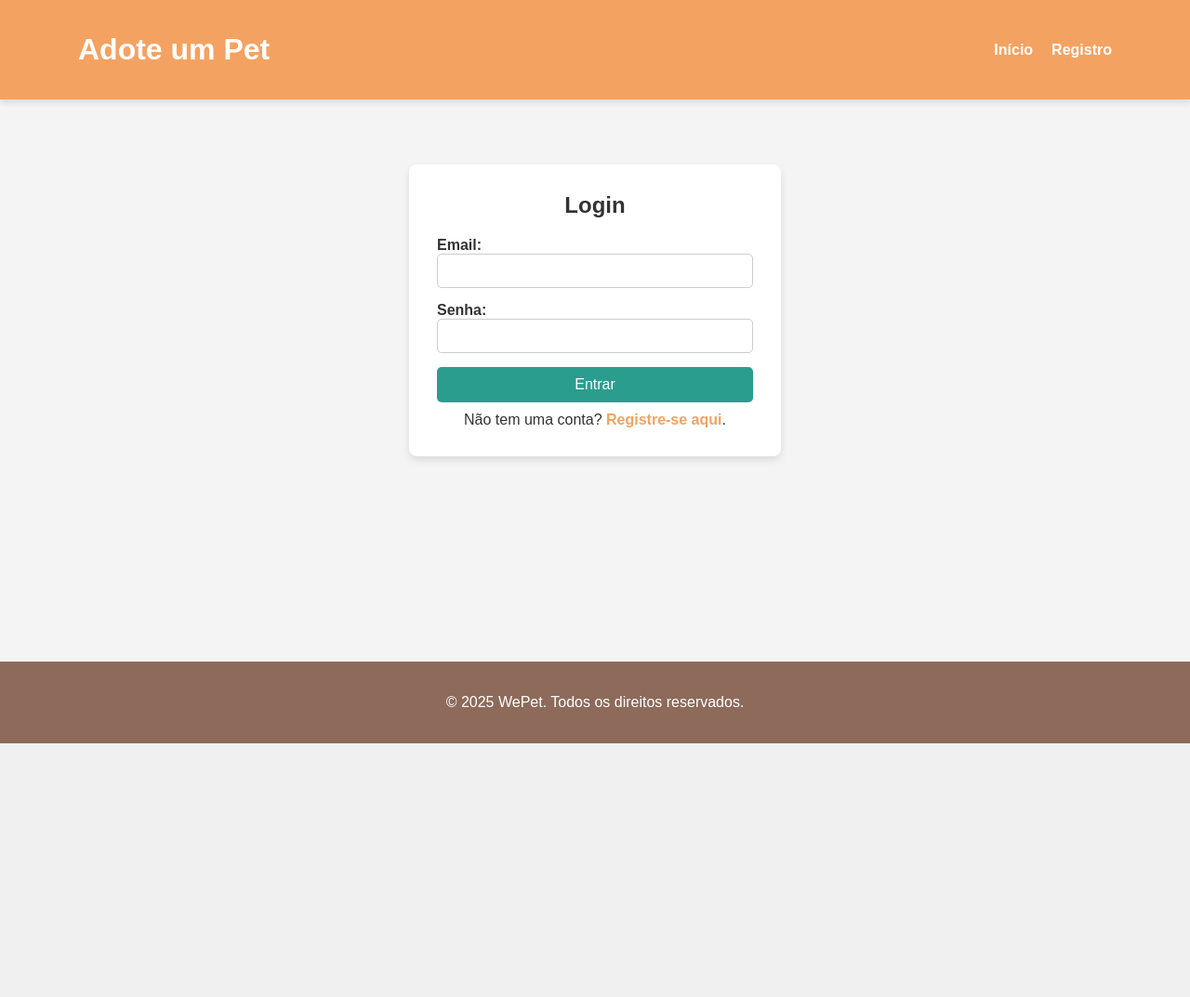
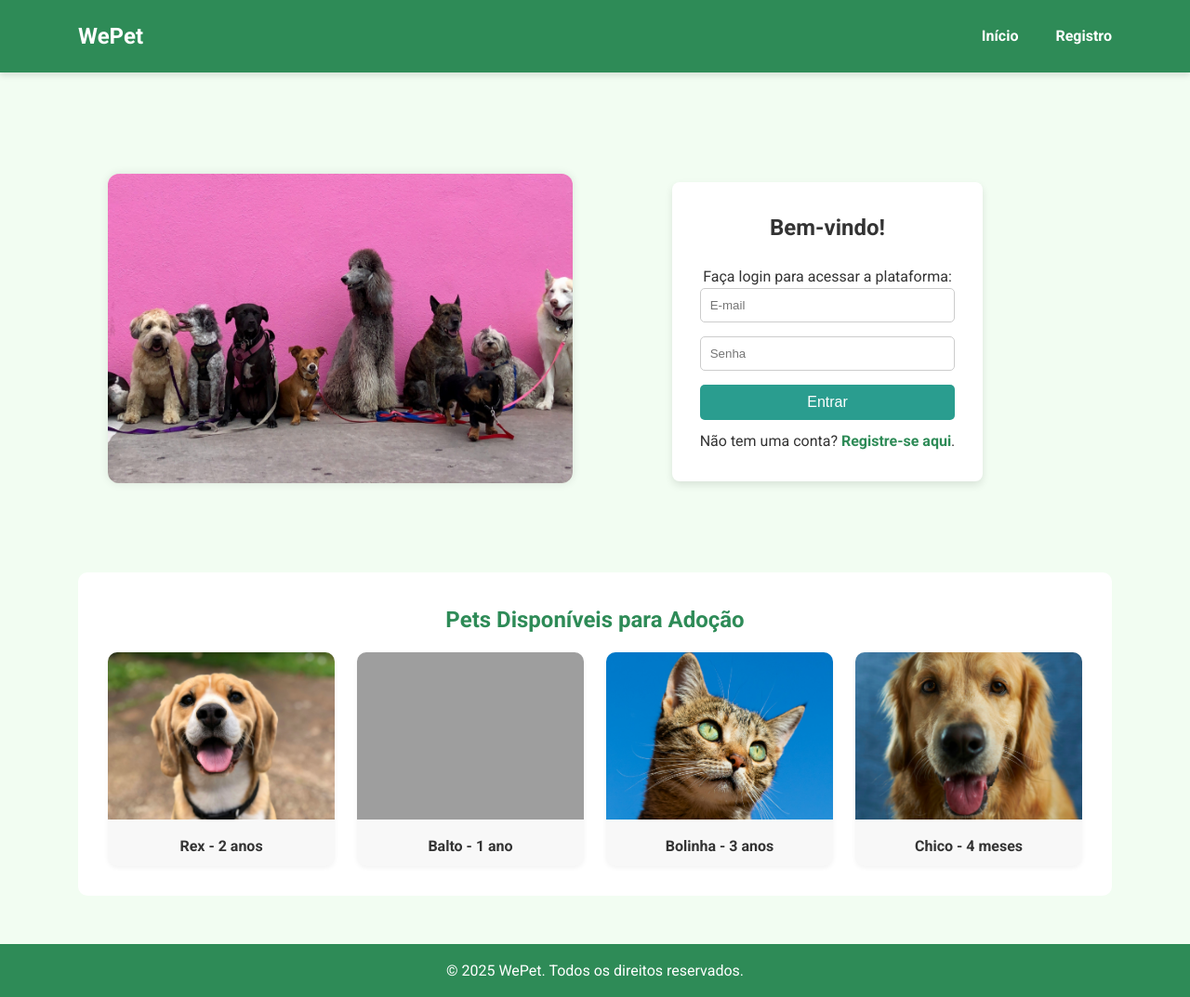
Before and after one commit to scoreBR/PratADS, a Flask app: page /login in a window 1280 px wide. Shown: the whole page at 93% size. Before the commit the page ends 800 px from the top, so only its background shows below. Run offline with Flask 2, Linux system fonts and the light colour scheme; grey boxes are pictures that could not be loaded.

Commit message:
Adição de infos no README, ajustes de html e css na tela login.

```diff
--- a/app/static/css/login.css
+++ b/app/static/css/login.css
@@ -1,13 +1,5 @@
- /* Estilos gerais */
- * {
-    margin: 0;
-    padding: 0;
-    box-sizing: border-box;
-    font-family: Arial, sans-serif;
-}
-
 body {
-    background-color: #F4F4F4;
+  background-color: #f4f4f4;
   color: #333;
   display: flex;
   flex-direction: column;
@@ -23,8 +15,6 @@ body {
 
 /* Cabeçalho */
 header {
-    background-color: #F4A261;
-    padding: 15px 0;
   box-shadow: 0 4px 6px rgba(0, 0, 0, 0.1);
 }
 
@@ -35,7 +25,7 @@ header .container {
 }
 
 header h1 {
-    color: #FFF;
+  color: #fff;
 }
 
 nav ul {
@@ -48,14 +38,14 @@ nav ul li {
 }
 
 nav ul li a {
-    color: #FFF;
+  color: #fff;
   text-decoration: none;
   font-weight: bold;
 }
 
 /* Formulário de Login */
 .auth-form {
-    background: #FFF;
+  background: #fff;
   padding: 30px;
   border-radius: 8px;
   box-shadow: 0 4px 8px rgba(0, 0, 0, 0.1);
@@ -81,13 +71,13 @@ nav ul li a {
 .form-group input {
   width: 100%;
   padding: 10px;
-    border: 1px solid #CCC;
+  border: 1px solid #ccc;
   border-radius: 5px;
 }
 
 .btn {
-    background-color: #2A9D8F;
-    color: #FFF;
+  background-color: #2a9d8f;
+  color: #fff;
   border: none;
   padding: 10px 15px;
   border-radius: 5px;
@@ -97,7 +87,7 @@ nav ul li a {
 }
 
 .btn:hover {
-    background-color: #21867A;
+  background-color: #21867a;
 }
 
 .auth-form p {
@@ -105,15 +95,14 @@ nav ul li a {
 }
 
 .auth-form a {
-    color: #F4A261;
+  color: #2e8b57;
   text-decoration: none;
   font-weight: bold;
 }
 
 /* Rodapé */
 footer {
-    background-color: #8D6A5A;
-    color: #FFF;
+  color: #fff;
   text-align: center;
   padding: 15px 0;
   margin-top: auto;
@@ -133,4 +122,158 @@ footer {
   nav ul li {
     margin: 0 10px;
   }
+
+  header {
+    padding-bottom: 1.6rem;
   }
+}
+
+* {
+  margin: 0;
+  padding: 0;
+  box-sizing: border-box;
+}
+
+body {
+  font-family: "Roboto", sans-serif;
+  line-height: 1.6;
+  background-color: #f2fdf2;
+}
+
+header {
+  background-color: #2e8b57;
+  color: #fff;
+  display: flex;
+  justify-content: space-between;
+  align-items: center;
+  position: sticky;
+  top: 0;
+  z-index: 1000;
+}
+
+header h1 {
+  font-size: 1.5rem;
+}
+
+nav a {
+  color: white;
+  text-decoration: none;
+  margin-left: 20px;
+  font-weight: bold;
+}
+
+.hero {
+  display: flex;
+  flex-wrap: wrap;
+  align-items: center;
+  justify-content: space-around;
+  padding: 3rem 2rem;
+}
+
+.collage {
+  flex: 1;
+  min-width: 300px;
+  max-width: 500px;
+}
+
+.collage img {
+  width: 100%;
+  border-radius: 12px;
+  box-shadow: 0 0 10px rgba(0, 0, 0, 0.1);
+}
+
+.login-box {
+  flex: 1;
+  min-width: 300px;
+  max-width: 400px;
+  background-color: white;
+  padding: 2rem;
+  border-radius: 10px;
+  box-shadow: 0 4px 10px rgba(0, 0, 0, 0.1);
+}
+
+.login-box h2 {
+  margin-bottom: 1rem;
+  color: #2e8b57;
+}
+
+.login-box input {
+  width: 100%;
+  padding: 10px;
+  margin-bottom: 1rem;
+  border: 1px solid #ccc;
+  border-radius: 5px;
+}
+
+.login-box button {
+  width: 100%;
+  background-color: #2e8b57;
+  color: white;
+  padding: 10px;
+  border: none;
+  border-radius: 5px;
+  cursor: pointer;
+  font-weight: bold;
+}
+
+.pets-grid {
+  padding: 2rem;
+  background-color: #fff;
+  border-radius: 10px;
+}
+
+.pets-grid h2 {
+  text-align: center;
+  margin-bottom: 1rem;
+  color: #2e8b57;
+}
+
+.grid {
+  display: grid;
+  grid-template-columns: repeat(auto-fit, minmax(180px, 1fr));
+  gap: 1.5rem;
+}
+
+.pet-card {
+  background-color: #f8f8f8;
+  border-radius: 10px;
+  overflow: hidden;
+  text-align: center;
+  box-shadow: 0 2px 5px rgba(0, 0, 0, 0.05);
+}
+
+.pet-card img {
+  width: 100%;
+  height: 180px;
+  object-fit: cover;
+}
+
+.pet-card p {
+  padding: 0.5rem;
+  font-weight: bold;
+  color: #333;
+}
+
+footer {
+  background-color: #2e8b57;
+  color: white;
+  text-align: center;
+  padding: 1rem;
+  margin-top: 2rem;
+}
+
+@media (max-width: 768px) {
+  .hero {
+    flex-direction: column;
+    text-align: center;
+  }
+
+  .login-box {
+    margin-top: 2rem;
+  }
+
+  .container {
+    width: 100%;
+    padding: 0;
+  }
+}
--- a/app/templates/login.html
+++ b/app/templates/login.html
@@ -5,11 +5,12 @@
     <meta name="viewport" content="width=device-width, initial-scale=1.0">
     <title>Login - Adote um Pet</title>
     <link rel="stylesheet" href="{{ url_for('static', filename='css/login.css') }}">
+    <link href="https://fonts.googleapis.com/css2?family=Roboto:wght@400;700&display=swap" rel="stylesheet" />
 </head>
 <body>
     <header>
         <div class="container">
-            <h1>Adote um Pet</h1>
+            <h1>WePet</h1>
             <nav>
                 <ul>
                     <li><a href="{{ url_for('views.AdotePet') }}">Início</a></li>
@@ -20,25 +21,56 @@
     </header>
 
     <main class="container">
+
+        <div class="hero">
+            <section >
+                <div class="collage">
+                <img src="{{ url_for('static', filename='img/banner-cachorros.jpg') }}" alt="Animais" />
+                </div>
+            </section>
+
             <section class="auth-form">
-            <h2>Login</h2>
                 <form method="POST" action="{{ url_for('auth.login') }}">
+                    <h2>Bem-vindo!</h2>
+                    <p>Faça login para acessar a plataforma:</p>
                     <div class="form-group">
-                    <label for="email">Email:</label>
-                    <input type="email" id="email" name="email" required>
+                        <input type="email" id="email"  placeholder="E-mail" name="email" required>
                     </div>
                     <div class="form-group">
-                    <label for="senha">Senha:</label>
-                    <input type="password" id="senha" name="senha" required>
+                        <input type="password" id="senha" placeholder="Senha" name="senha" required>
                     </div>
                     <button type="submit" class="btn">Entrar</button>
                 </form>
                 <p>Não tem uma conta? <a href="{{ url_for('auth.registro') }}">Registre-se aqui</a>.</p>
             </section>
+        </div>
+
+        <section class="pets-grid">
+            <h2>Pets Disponíveis para Adoção</h2>
+            <div class="grid">
+              <div class="pet-card">
+                <img src="{{ url_for('static', filename='img/card-01.jpg') }}" alt="Pet 1" />
+                <p>Rex - 2 anos</p>
+              </div>
+              <div class="pet-card">
+                <img src="{{ url_for('static', filename='img/card-02.jpg') }}" alt="Pet 2" />
+                <p>Balto - 1 ano</p>
+              </div>
+              <div class="pet-card">
+                <img src="{{ url_for('static', filename='img/card-03.jpg') }}" alt="Pet 3" />
+                <p>Bolinha - 3 anos</p>
+              </div>
+              <div class="pet-card">
+                <img src="{{ url_for('static', filename='img/card-04.jpg') }}" alt="Pet 4" />
+                <p>Chico - 4 meses</p>
+              </div>
+            </div>
+          </section>
+
     </main>
 
     <footer>
-        <div class="container">
+        <div class="container-footer">
             <p>&copy; 2025 WePet. Todos os direitos reservados.</p>
         </div>
     </footer>
```
Also changed, not shown: README.md, app/static/img/banner-cachorros.JPG (added), app/static/img/card-01.jpg (added), app/static/img/card-03.jpg (added), app/static/img/card-04.jpg (added), 1 other file. Lines whose indentation alone changed are shown as unchanged.
